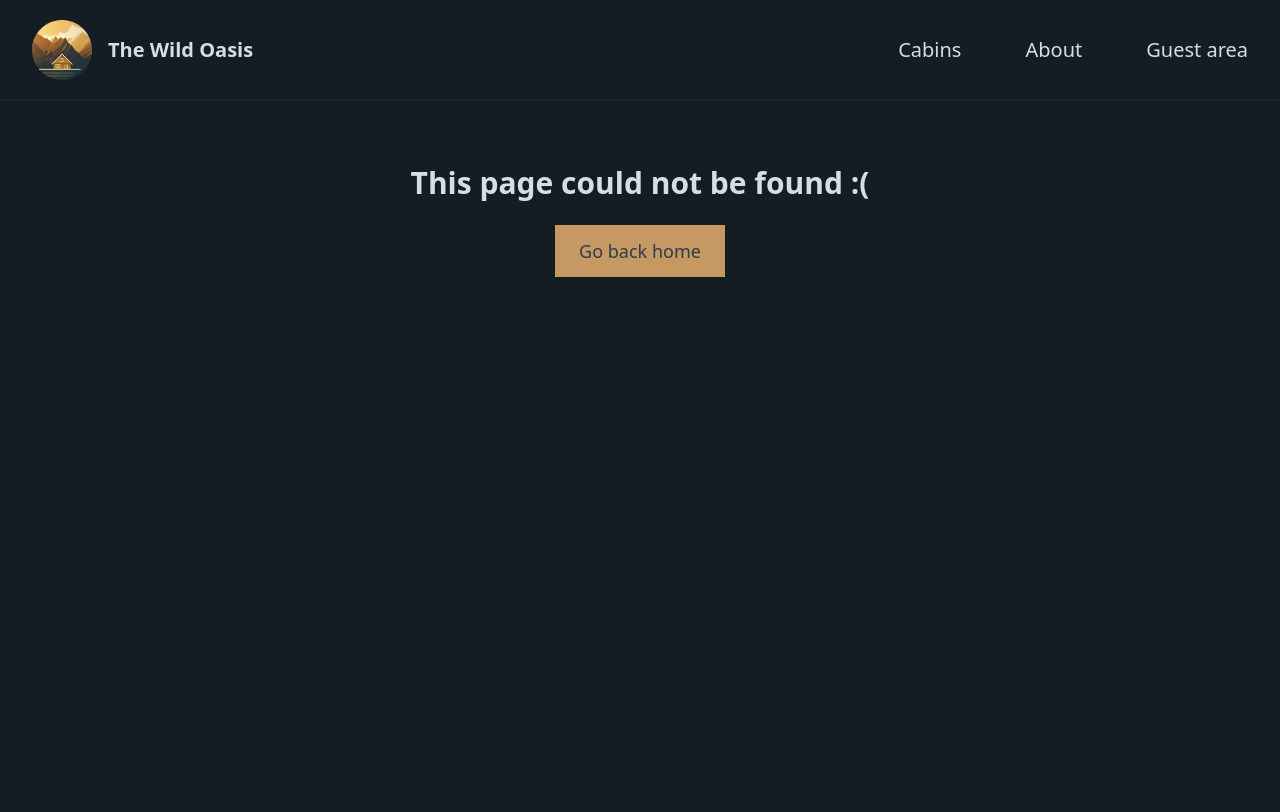
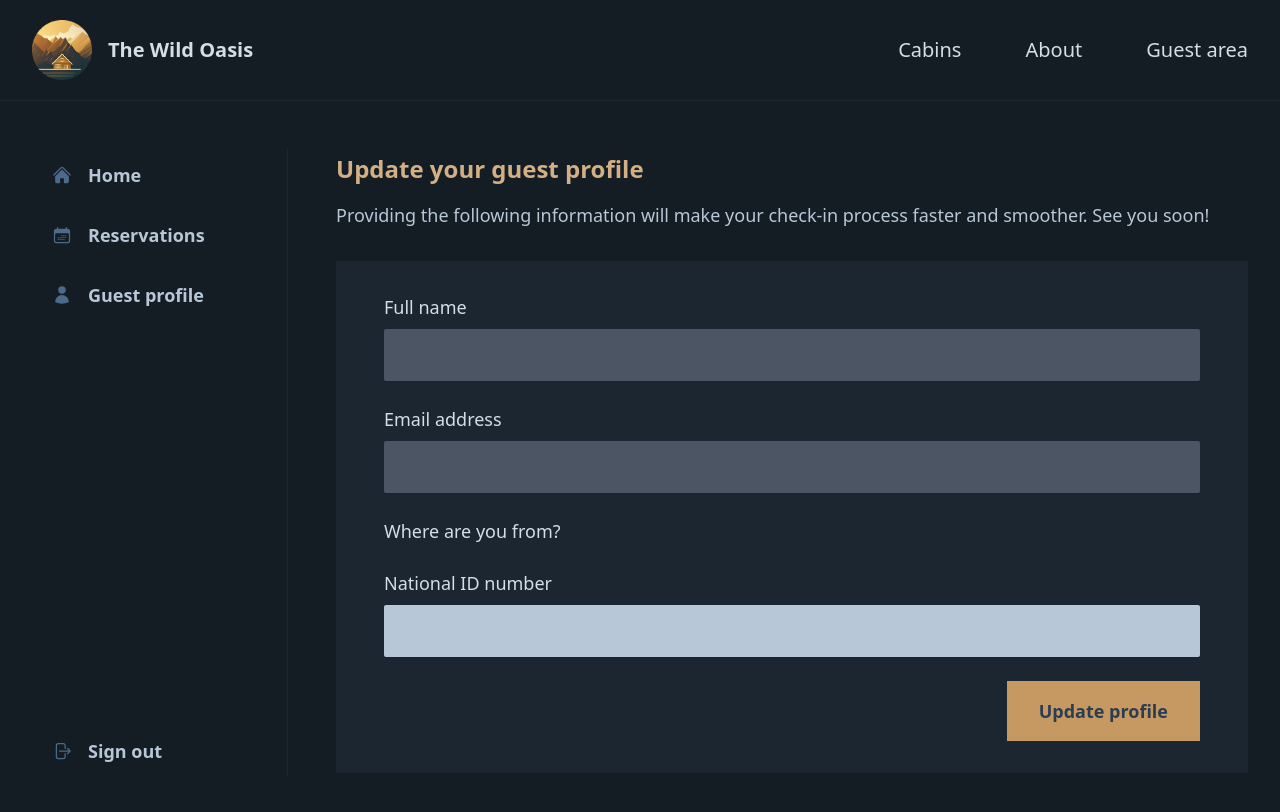
Before and after one commit to karemahamdy/The-Wild-Oasis, a Next.js app: page /accounts/profile in a window 1280 px wide. Before the commit this address had no page. Shown: the top 812 px of the page. Built offline with nearby package versions, Linux system fonts and the light colour scheme.

Commit message:
add guests page

```diff
--- a/src/app/_components/Nav.js
+++ b/src/app/_components/Nav.js
@@ -23,7 +23,7 @@ export default function Nav() {
         </li>
         <li>
           <Link
-            href="/account"
+            href="/accounts"
             className="hover:text-accent-400 transition-colors"
           >
             Guest area
--- /dev/null
+++ b/src/app/_components/ReservationCard.js
@@ -0,0 +1,84 @@
+import { PencilSquareIcon } from "@heroicons/react/24/solid";
+import { format, formatDistance, isPast, isToday, parseISO } from "date-fns";
+import DeleteReservation from "./DeleteReservation";
+
+export const formatDistanceFromNow = (dateStr) =>
+  formatDistance(parseISO(dateStr), new Date(), {
+    addSuffix: true,
+  }).replace("about ", "");
+
+function ReservationCard({ booking }) {
+  const {
+    id,
+    guestId,
+    startDate,
+    endDate,
+    numNights,
+    totalPrice,
+    numGuests,
+    status,
+    created_at,
+    cabins: { name, image },
+  } = booking;
+
+  return (
+    <div className="flex border border-primary-800">
+      <div className="relative h-32 aspect-square">
+        <img
+          src={image}
+          alt={`Cabin ${name}`}
+          className="object-cover border-r border-primary-800"
+        />
+      </div>
+
+      <div className="flex-grow px-6 py-3 flex flex-col">
+        <div className="flex items-center justify-between">
+          <h3 className="text-xl font-semibold">
+            {numNights} nights in Cabin {name}
+          </h3>
+          {isPast(new Date(startDate)) ? (
+            <span className="bg-yellow-800 text-yellow-200 h-7 px-3 uppercase text-xs font-bold flex items-center rounded-sm">
+              past
+            </span>
+          ) : (
+            <span className="bg-green-800 text-green-200 h-7 px-3 uppercase text-xs font-bold flex items-center rounded-sm">
+              upcoming
+            </span>
+          )}
+        </div>
+
+        <p className="text-lg text-primary-300">
+          {format(new Date(startDate), "EEE, MMM dd yyyy")} (
+          {isToday(new Date(startDate))
+            ? "Today"
+            : formatDistanceFromNow(startDate)}
+          ) &mdash; {format(new Date(endDate), "EEE, MMM dd yyyy")}
+        </p>
+
+        <div className="flex gap-5 mt-auto items-baseline">
+          <p className="text-xl font-semibold text-accent-400">${totalPrice}</p>
+          <p className="text-primary-300">&bull;</p>
+          <p className="text-lg text-primary-300">
+            {numGuests} guest{numGuests > 1 && "s"}
+          </p>
+          <p className="ml-auto text-sm text-primary-400">
+            Booked {format(new Date(created_at), "EEE, MMM dd yyyy, p")}
+          </p>
+        </div>
+      </div>
+
+      <div className="flex flex-col border-l border-primary-800 w-[100px]">
+        <a
+          href={`/account/reservations/edit/${id}`}
+          className="group flex items-center gap-2 uppercase text-xs font-bold text-primary-300 border-b border-primary-800 flex-grow px-3 hover:bg-accent-600 transition-colors hover:text-primary-900"
+        >
+          <PencilSquareIcon className="h-5 w-5 text-primary-600 group-hover:text-primary-800 transition-colors" />
+          <span className="mt-1">Edit</span>
+        </a>
+        <DeleteReservation bookingId={id} />
+      </div>
+    </div>
+  );
+}
+
+export default ReservationCard;
--- /dev/null
+++ b/src/app/_components/SideNavigation.js
@@ -0,0 +1,51 @@
+import Link from "next/link";
+import {
+  CalendarDaysIcon,
+  HomeIcon,
+  UserIcon,
+} from "@heroicons/react/24/solid";
+import SignOutButton from "./SignOutButton";
+
+const navLinks = [
+  {
+    name: "Home",
+    href: "/accounts",
+    icon: <HomeIcon className="h-5 w-5 text-primary-600" />,
+  },
+  {
+    name: "Reservations",
+    href: "/accounts/reservations",
+    icon: <CalendarDaysIcon className="h-5 w-5 text-primary-600" />,
+  },
+  {
+    name: "Guest profile",
+    href: "/accounts/profile",
+    icon: <UserIcon className="h-5 w-5 text-primary-600" />,
+  },
+];
+
+function SideNavigation() {
+  return (
+    <nav className="border-r border-primary-900">
+      <ul className="flex flex-col gap-2 h-full text-lg">
+        {navLinks.map((link) => (
+          <li key={link.name}>
+            <Link
+              className={`py-3 px-5 hover:bg-primary-900 hover:text-primary-100 transition-colors flex items-center gap-4 font-semibold text-primary-200`}
+              href={link.href}
+            >
+              {link.icon}
+              <span>{link.name}</span>
+            </Link>
+          </li>
+        ))}
+
+        <li className="mt-auto">
+          <SignOutButton />
+        </li>
+      </ul>
+    </nav>
+  );
+}
+
+export default SideNavigation;
--- /dev/null
+++ b/src/app/_components/SignInButton.js
@@ -0,0 +1,15 @@
+function SignInButton() {
+  return (
+    <button className='flex items-center gap-6 text-lg border border-primary-300 px-10 py-4 font-medium'>
+      <img
+        src='https://authjs.dev/img/providers/google.svg'
+        alt='Google logo'
+        height='24'
+        width='24'
+      />
+      <span>Continue with Google</span>
+    </button>
+  );
+}
+
+export default SignInButton;
--- /dev/null
+++ b/src/app/_components/SignOutButton.js
@@ -0,0 +1,12 @@
+import { ArrowRightOnRectangleIcon } from '@heroicons/react/24/solid';
+
+function SignOutButton() {
+  return (
+    <button className='py-3 px-5 hover:bg-primary-900 hover:text-primary-100 transition-colors flex items-center gap-4 font-semibold text-primary-200 w-full'>
+      <ArrowRightOnRectangleIcon className='h-5 w-5 text-primary-600' />
+      <span>Sign out</span>
+    </button>
+  );
+}
+
+export default SignOutButton;
--- /dev/null
+++ b/src/app/accounts/layout.js
@@ -0,0 +1,10 @@
+import SideNavigation from "@/app/_components/SideNavigation";
+
+export default function Layout({ children }) {
+  return (
+    <div className="grid grid-cols-[16rem_1fr] h-full gap-12">
+      <SideNavigation />
+      <div className="py-1">{children}</div>
+    </div>
+  );
+}
--- /dev/null
+++ b/src/app/accounts/page.js
@@ -0,0 +1,11 @@
+export const metadata = {
+  title: "Guest area",
+};
+
+export default function Page() {
+  return (
+    <h2 className="font-semibold text-2xl text-accent-400 mb-7">
+      Welcome, Karema
+    </h2>
+  );
+}
--- /dev/null
+++ b/src/app/accounts/profile/page.js
@@ -0,0 +1,74 @@
+// import SelectCountry from "@/app/_components/SelectCountry";
+
+export const metadata = {
+  title: "Update profile",
+};
+
+export default function Page() {
+  // CHANGE
+  // const countryFlag = "pt.jpg";
+  // const nationality = "portugal";
+
+  return (
+    <div>
+      <h2 className="font-semibold text-2xl text-accent-400 mb-4">
+        Update your guest profile
+      </h2>
+
+      <p className="text-lg mb-8 text-primary-200">
+        Providing the following information will make your check-in process
+        faster and smoother. See you soon!
+      </p>
+
+      <form className="bg-primary-900 py-8 px-12 text-lg flex gap-6 flex-col">
+        <div className="space-y-2">
+          <label>Full name</label>
+          <input
+            disabled
+            className="px-5 py-3 bg-primary-200 text-primary-800 w-full shadow-sm rounded-sm disabled:cursor-not-allowed disabled:bg-gray-600 disabled:text-gray-400"
+          />
+        </div>
+
+        <div className="space-y-2">
+          <label>Email address</label>
+          <input
+            disabled
+            className="px-5 py-3 bg-primary-200 text-primary-800 w-full shadow-sm rounded-sm disabled:cursor-not-allowed disabled:bg-gray-600 disabled:text-gray-400"
+          />
+        </div>
+
+        <div className="space-y-2">
+          <div className="flex items-center justify-between">
+            <label htmlFor="nationality">Where are you from?</label>
+            {/* <img
+              src={countryFlag}
+              alt="Country flag"
+              className="h-5 rounded-sm"
+            /> */}
+          </div>
+
+          {/* <SelectCountry
+            name="nationality"
+            id="nationality"
+            className="px-5 py-3 bg-primary-200 text-primary-800 w-full shadow-sm rounded-sm"
+            defaultCountry={nationality}
+          /> */}
+        </div>
+
+        <div className="space-y-2">
+          <label htmlFor="nationalID">National ID number</label>
+          <input
+            name="nationalID"
+            className="px-5 py-3 bg-primary-200 text-primary-800 w-full shadow-sm rounded-sm"
+          />
+        </div>
+
+        <div className="flex justify-end items-center gap-6">
+          <button className="bg-accent-500 px-8 py-4 text-primary-800 font-semibold hover:bg-accent-600 transition-all disabled:cursor-not-allowed disabled:bg-gray-500 disabled:text-gray-300">
+            Update profile
+          </button>
+        </div>
+      </form>
+    </div>
+  );
+}
--- /dev/null
+++ b/src/app/accounts/reservations/page.js
@@ -0,0 +1,33 @@
+// import ReservationCard from "@/app/_components/ReservationCard";
+
+export const metadata = {
+  title: "Reservations",
+};
+
+export default function Page() {
+  // CHANGE
+  // const bookings = [];
+
+  return (
+    <div>
+      <h2 className="font-semibold text-2xl text-accent-400 mb-7">
+        Your reservations
+      </h2>
+
+      {/* {bookings.length === 0 ? (
+        <p className="text-lg">
+          You have no reservations yet. Check out our{" "}
+          <a className="underline text-accent-500" href="/cabins">
+            luxury cabins &rarr;
+          </a>
+        </p>
+      ) : (
+        <ul className="space-y-6">
+          {bookings.map((booking) => (
+            <ReservationCard booking={booking} key={booking.id} />
+          ))}
+        </ul>
+      )} */}
+    </div>
+  );
+}
```
